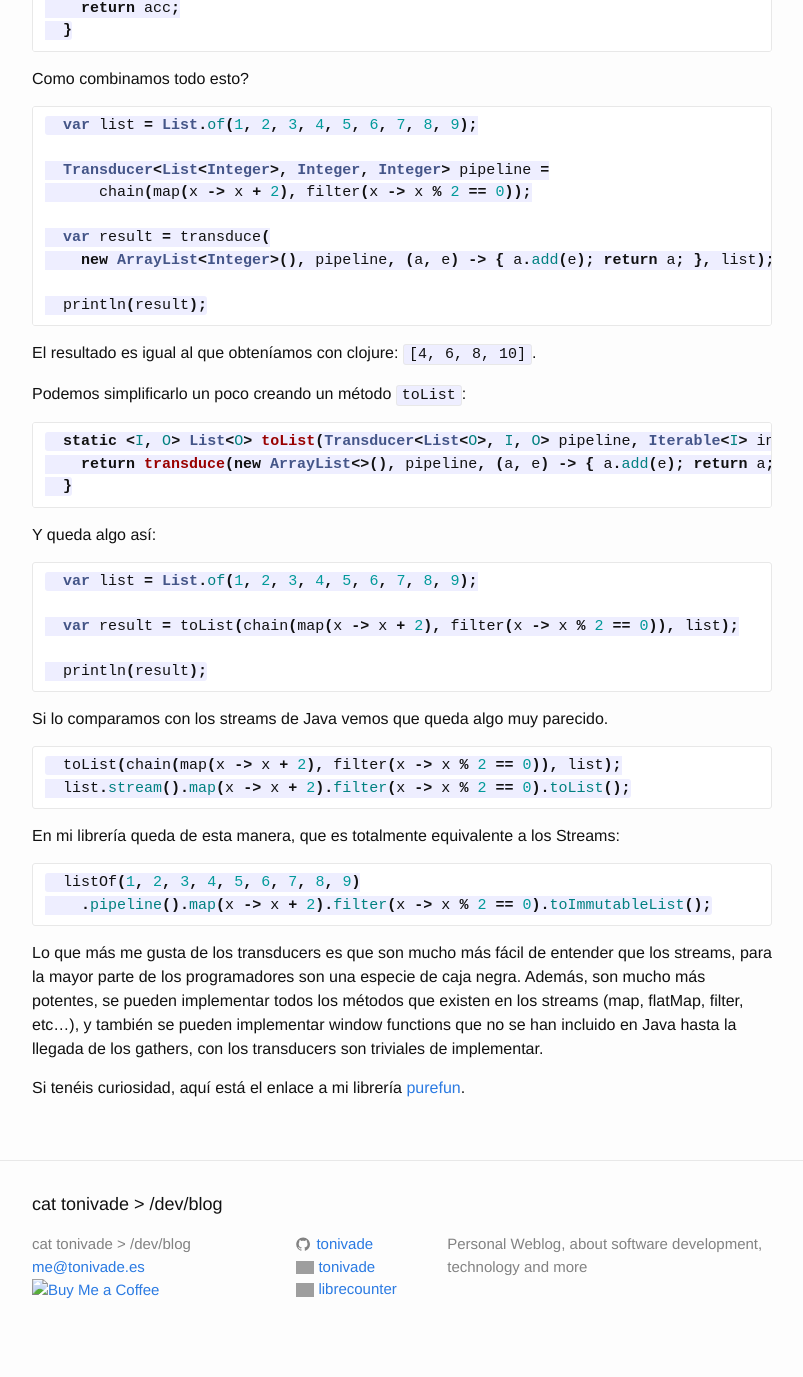
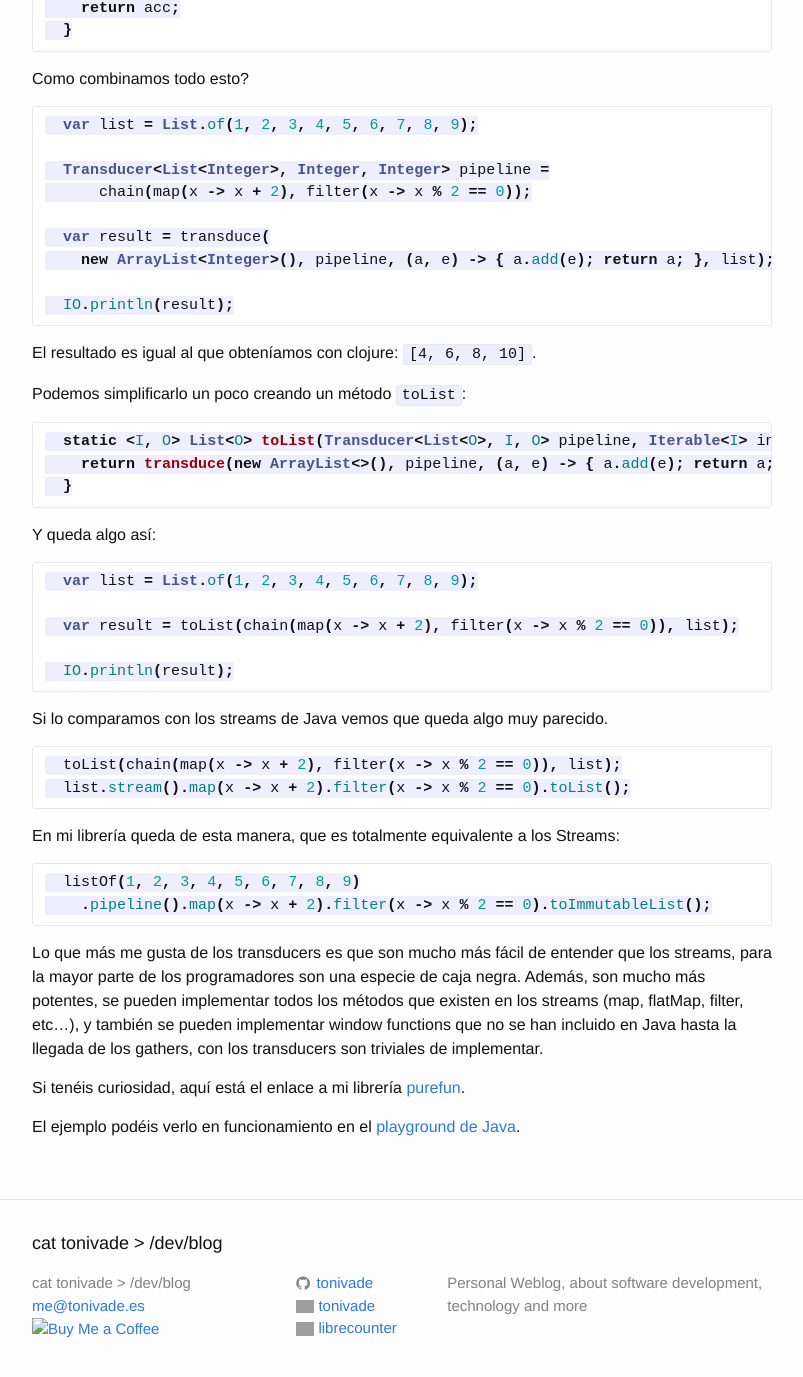
Before and after one commit to tonivade/tonivade.github.io, a Jekyll site: the page built from _posts/2026-03-08-diversion-con-transducers.markdown, in a window 1280 px wide and 1400 px high, scrolled down 2406 px. Shown: the top 1377 px of the window, without its empty margins (238-1041 px from the left). Built offline with Jekyll 4.4.1, drawn with Linux system fonts in a browser that asks for light colours; grey boxes are pictures that could not be loaded.

````diff
--- a/_posts/2026-03-08-diversion-con-transducers.markdown
+++ b/_posts/2026-03-08-diversion-con-transducers.markdown
@@ -134,7 +134,7 @@ Como combinamos todo esto?
   var result = transduce(
     new ArrayList<Integer>(), pipeline, (a, e) -> { a.add(e); return a; }, list);
 
-  println(result);
+  IO.println(result);
 ```
 
 El resultado es igual al que obteníamos con clojure: `[4, 6, 8, 10]`.
@@ -154,7 +154,7 @@ Y queda algo así:
 
   var result = toList(chain(map(x -> x + 2), filter(x -> x % 2 == 0)), list);
 
-  println(result);
+  IO.println(result);
 ```
 
 Si lo comparamos con los streams de Java vemos que queda algo muy parecido.
@@ -178,3 +178,5 @@ y también se pueden implementar window functions que no se han incluido en Java
 los gathers, con los transducers son triviales de implementar.
 
 Si tenéis curiosidad, aquí está el enlace a mi librería [purefun](https://github.com/tonivade/purefun).
+
+El ejemplo podéis verlo en funcionamiento en el [playground de Java](https://dev.java/p?id=07e32a14bd055f2168da32b1).
````
